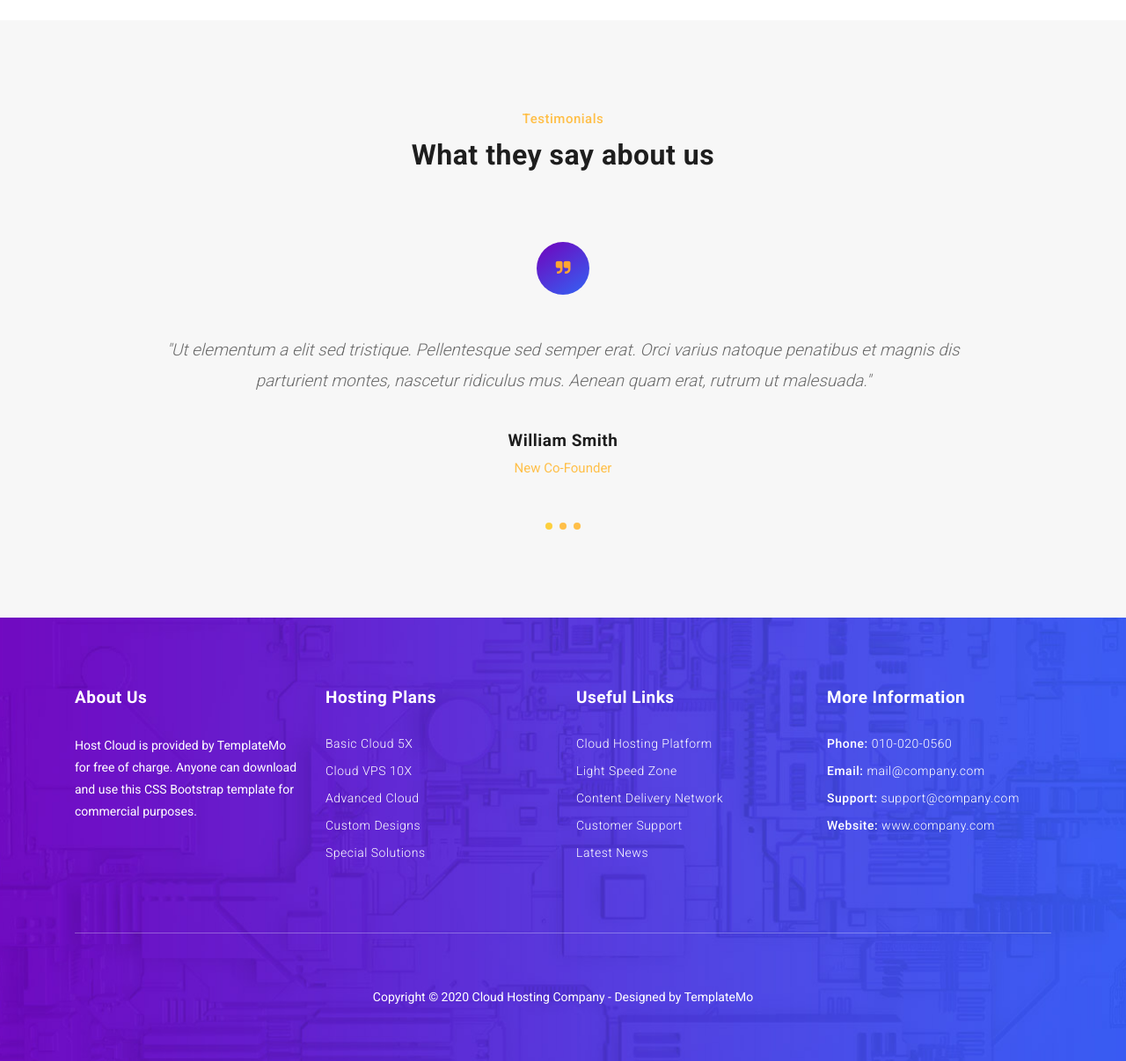
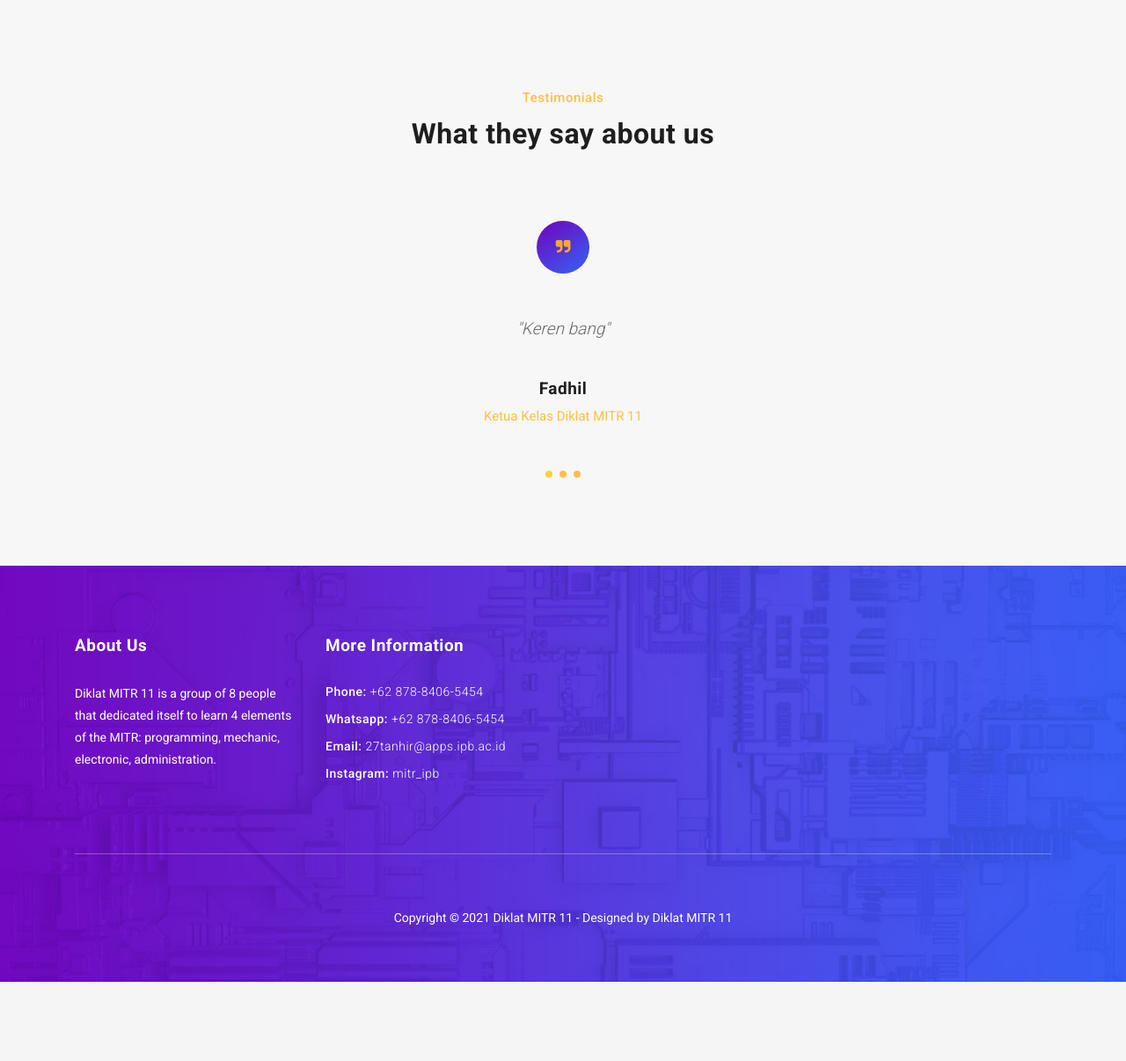
Before and after one commit to chiko27/floads, a Flask app: template templates/about.html in a window 1280 px wide. Shown: the part 3486-4692 px from the top of the page at 88% size. After the commit the page ends 4602 px from the top, so only its background shows below. Run offline with Flask 2, Linux system fonts and the light colour scheme; the template is opened without the code that fills it, so the values that code supplies are empty; some libraries are stand-ins or nearby versions.

Commit message:
Nambahin gambar dan memperbagus about page

```diff
--- a/apl (2).py
+++ b/apl (2).py
@@ -17,7 +17,7 @@ mysql = MySQL(app)
 
 @app.route('/')
 def index():
-    return render_template('index (2).html')
+    return render_template('index(2).html')
 
 @app.route ('/about')
 def about():
--- a/templates/about.html
+++ b/templates/about.html
@@ -6,10 +6,13 @@
     <meta charset="utf-8">
     <meta name="viewport" content="width=device-width, initial-scale=1, shrink-to-fit=no">
     <meta name="description" content="">
-    <meta name="author" content="TemplateMo">
+    <meta name="author" content="Diklat MITR 11">
     <link href="https://fonts.googleapis.com/css?family=Roboto:100,300,400,500,700" rel="stylesheet">
 
     <title>FLOADS-About</title>
+
+    <!-- Favicon -->
+    <link rel="icon" href="assets/images/favicon.ico?v=2" type="image/x-icon">
 
     <!-- Bootstrap core CSS -->
     <link href="vendor/bootstrap/css/bootstrap.min.css" rel="stylesheet">
@@ -43,7 +46,7 @@ https://templatemo.com/tm-541-host-cloud
     <header class="">
       <nav class="navbar navbar-expand-lg">
         <div class="container">
-          <a class="navbar-brand" href="/"><h2>Host <em>Cloud</em></h2></a>
+          <a class="navbar-brand" href="/"><h2>FLOADS <em>E-Logbook</em></h2></a>
           <button class="navbar-toggler" type="button" data-toggle="collapse" data-target="#navbarResponsive" aria-controls="navbarResponsive" aria-expanded="false" aria-label="Toggle navigation">
             <span class="navbar-toggler-icon"></span>
           </button>
@@ -106,8 +109,7 @@ https://templatemo.com/tm-541-host-cloud
               <div id='tabs'>
                   <ul>
                     <li><a href='#tabs-1'>Our History</a></li>
-                    <li><a href='#tabs-2'>Our Cloud</a></li>
-                    <li><a href='#tabs-3'>Our Network</a></li>
+                    <li><a href='#tabs-2'>Our Activity</a></li>
                   </ul>
                   <section class='tabs-content'>
                     <article id='tabs-1'>
@@ -115,12 +117,7 @@ https://templatemo.com/tm-541-host-cloud
                       <br><br>Diklat pertama kali dicetuskan pada tahun 2005. Diklat merupakan suatu ajang pengenalan dan pembelajaran bagi para calon anggota MIT+R. Pewarisan ilmu dari generasi ke generasi tentunya diperlukan untuk perkembangan organisasi dan terwujudnya sistem yang dinamis. </p>
                     </article>
                     <article id='tabs-2'>
-                      <p>Aenean molestie, odio quis viverra ultricies, leo tellus lacinia neque, sit amet maximus tortor nunc aliquet felis. Duis sit amet nibh non sapien tincidunt bibendum. Curabitur rutrum justo id leo ornare, suscipit lobortis augue volutpat.
-                      <br><br>Sed ligula arcu, interdum eu magna eget, tristique aliquet nibh. Aenean sodales justo vitae ex pharetra, vitae tincidunt dolor condimentum. Cras vel mattis risus.</p>
-                    </article>
-                    <article id='tabs-3'>
-                      <p>Fusce in semper velit, at tempus augue. Morbi quis auctor ipsum, ut accumsan neque. Vivamus dapibus ipsum placerat ante commodo, eget suscipit tortor hendrerit. Quisque lacinia sed velit et maximus.
-                      <br><br>Quisque dictum, lacus a malesuada finibus, arcu magna luctus risus, eu accumsan risus elit vitae lacus. Vestibulum et lorem non erat efficitur iaculis ut nec nibh. Vestibulum mauris ipsum, tempor tincidunt justo sit amet, bibendum tincidunt dui.</p>
+                      <p>Kegiatan mahasiswa diklat MITR 11 yaitu mengeratkan tali persaudaraan dengan cara menempuh tujuan yang sama, yaitu menuntut ilmu untuk mencapai masa depan yang lebih terang </p>
                     </article>
                   </section>
                 </div>
@@ -181,7 +178,7 @@ https://templatemo.com/tm-541-host-cloud
           </div>
           <div class="col-md-4 col-sm-6 col-xs-12">
             <div class="team-item">
-              <img src="assets/images/tatang.png" alt="">
+              <img src="assets/images/rafly.jpg" alt="">
               <div class="down-content">
                 <h4>Muhammad Rafly Amanullah Fahmi</h4>
                 <span>Anggota</span>
@@ -213,7 +210,7 @@ https://templatemo.com/tm-541-host-cloud
 
 
     <!-- Testimonials Starts Here -->
-    <<div class="testimonials-section">
+    <div class="testimonials-section">
       <div class="container">
         <div class="row">
           <div class="col-md-12">
@@ -228,25 +225,25 @@ https://templatemo.com/tm-541-host-cloud
                 <div class="icon">
                   <i class="fa fa-quote-right"></i>
                 </div>
-                <p>"Ut elementum a elit sed tristique. Pellentesque sed semper erat. Orci varius natoque penatibus et magnis dis parturient montes, nascetur ridiculus mus. Aenean quam erat, rutrum ut malesuada."</p>
-                <h4>William Smith</h4>
-                <span>New Co-Founder</span>
+                <p>"Keren bang"</p>
+                <h4>Fadhil</h4>
+                <span>Ketua Kelas Diklat MITR 11</span>
               </div>
               <div class="testimonial-item">
                 <div class="icon">
                   <i class="fa fa-quote-right"></i>
                 </div>
-                <p>"Quisque lacinia sed velit et maximus. Quisque dictum, lacus a malesuada finibus, arcu magna luctus risus, eu accumsan risus elit vitae lacus."</p>
-                <h4>Vinny Smart</h4>
-                <span>Digital Marketer</span>
+                <p>"Salam dari Binjai"</p>
+                <h4>Binjai</h4>
+                <span>Binjai</span>
               </div>
               <div class="testimonial-item">
                 <div class="icon">
                   <i class="fa fa-quote-right"></i>
                 </div>
-                <p>"Vestibulum mauris ipsum, tempor tincidunt justo sit amet, bibendum tincidunt dui. Aenean molestie, odio quis viverra ultricies, leo tellus lacinia neque, sit amet maximus tortor nunc aliquet felis."</p>
-                <h4>Trevor Liam</h4>
-                <span>Technology Chef</span>
+                <p>"Keren bgt asli, bisa buat deteksi Gura gk nih?"</p>
+                <h4>Rafly Amanullah</h4>
+                <span>No Life</span>
               </div>
             </div>
           </div>
@@ -254,6 +251,7 @@ https://templatemo.com/tm-541-host-cloud
       </div>
     </div>
     <!-- Testimonials Ends Here -->
+
 
 
     <!-- Footer Starts Here -->
@@ -265,38 +263,7 @@ https://templatemo.com/tm-541-host-cloud
               <div class="footer-heading">
                 <h2>About Us</h2>
               </div>
-              <p>Host Cloud is provided by TemplateMo for free of charge. Anyone can download and use this CSS Bootstrap template for commercial purposes.</p>
-            </div>
-          </div>
-
-          <div class="col-md-3 col-sm-6 col-xs-12">
-            <div class="footer-item">
-              <div class="footer-heading">
-                <h2>Hosting Plans</h2>
-              </div>
-              <ul class="footer-list">
-                <li><a href="#">Basic Cloud 5X</a></li>
-                <li><a href="#">Cloud VPS 10X</a></li>
-                <li><a href="#">Advanced Cloud</a></li>
-                <li><a href="#">Custom Designs</a></li>
-                <li><a href="#">Special Solutions</a></li>
-              </ul>
-            </div>
-          </div>
-
-
-          <div class="col-md-3 col-sm-6 col-xs-12">
-            <div class="footer-item">
-              <div class="footer-heading">
-                <h2>Useful Links</h2>
-              </div>
-              <ul class="footer-list">
-                <li><a href="#">Cloud Hosting Platform</a></li>
-                <li><a href="#">Light Speed Zone</a></li>
-                <li><a href="#">Content Delivery Network</a></li>
-                <li><a href="#">Customer Support</a></li>
-                <li><a href="#">Latest News</a></li>
-              </ul>
+              <p>Diklat MITR 11 is a group of 8 people that dedicated itself to learn 4 elements of the MITR: programming, mechanic, electronic, administration.</p>
             </div>
           </div>
 
@@ -306,17 +273,17 @@ https://templatemo.com/tm-541-host-cloud
                 <h2>More Information</h2>
               </div>
               <ul class="footer-list">
-                <li>Phone: <a href="#">010-020-0560</a></li>
-                <li>Email: <a href="#">mail@company.com</a></li>
-                <li>Support: <a href="#">support@company.com</a></li>
-                <li>Website: <a href="#">www.company.com</a></li>
+                <li>Phone: <a href="#">+62 878-8406-5454</a></li>
+                <li>Whatsapp: <a href="#">+62 878-8406-5454</a></li>
+                <li>Email: <a href="#"> 27tanhir@apps.ipb.ac.id</a></li>
+                <li>Instagram: <a href="#">mitr_ipb</a></li>
               </ul>
             </div>
           </div>
           <div class="col-md-12">
             <div class="sub-footer">
-              <p>Copyright &copy; 2020 Cloud Hosting Company
-				- Designed by <a rel="nofollow" href="https://templatemo.com">TemplateMo</a></p>
+              <p>Copyright &copy; 2021 Diklat MITR 11
+				- Designed by <a rel="nofollow" href="https://www.youtube.com/watch?v=KU41dey4YYI">Diklat MITR 11</a></p>
             </div>
           </div>
         </div>
--- a/templates/index(2).html
+++ b/templates/index(2).html
@@ -6,7 +6,7 @@
     <meta charset="utf-8">
     <meta name="viewport" content="width=device-width, initial-scale=1, shrink-to-fit=no">
     <meta name="description" content="">
-    <meta name="author" content="TemplateMo">
+    <meta name="author" content="Diklat MITR 11">
     <link href="https://fonts.googleapis.com/css?family=Roboto:100,300,400,500,700" rel="stylesheet">
 
     <title>FLOADS</title>
```
Also changed, not shown: assets/images/heading-bg.jpg, assets/images/pricing-bg.jpg, 1 other file.
